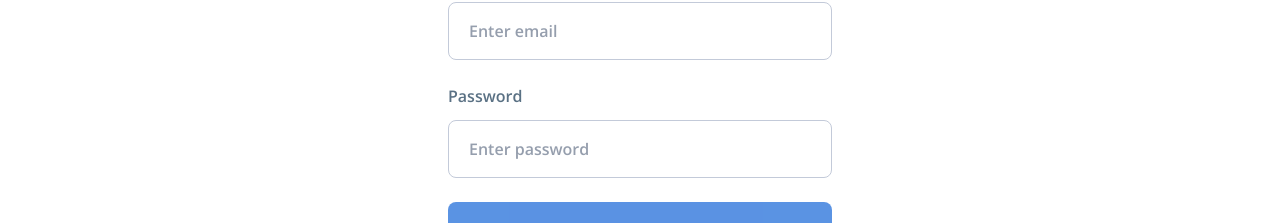
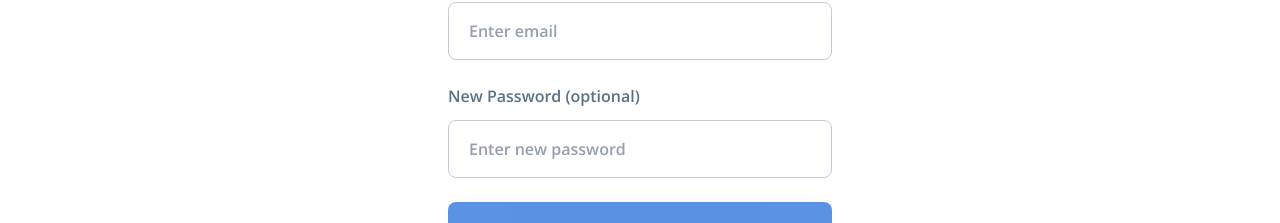
Before and after one commit to ashikurrafi/Blog, a React (Vite) app in the folder client/: page /profile in a window 1280 px wide. Shown: the part 348-571 px from the top of the page. Built offline with nearby package versions, Linux system fonts and the light colour scheme; no server answers; sample sign-in values are in the browser's storage.

Commit message:
implement profile update functionality with toast notifications

```diff
--- a/client/src/pages/profile/ProfilePage.jsx
+++ b/client/src/pages/profile/ProfilePage.jsx
@@ -1,15 +1,19 @@
-import { useQuery } from "@tanstack/react-query";
+import { useMutation, useQuery, useQueryClient } from "@tanstack/react-query";
 import { useEffect } from "react";
 import { useForm } from "react-hook-form";
-import { useSelector } from "react-redux";
+import { useDispatch, useSelector } from "react-redux";
 import { useNavigate } from "react-router-dom";
 
+import { toast } from "react-hot-toast";
 import MainLayout from "../../components/MainLayout";
 import ProfilePicture from "../../components/ProfilePicture";
-import { getUserProfile } from "../../services/index/users";
+import { getUserProfile, updateProfile } from "../../services/index/users";
+import { userActions } from "../../store/reducers/userReducers";
 
 const ProfilePage = () => {
   const navigate = useNavigate();
+  const dispatch = useDispatch();
+  const queryClient = useQueryClient();
   const userState = useSelector((state) => state.user);
 
   const {
@@ -21,6 +25,25 @@ const ProfilePage = () => {
       return getUserProfile({ token: userState.userInfo.token });
     },
     queryKey: ["profile"],
+  });
+
+  const { mutate, isLoading } = useMutation({
+    mutationFn: ({ name, email, password }) => {
+      return updateProfile({
+        token: userState.userInfo.token,
+        userData: { name, email, password },
+      });
+    },
+    onSuccess: (data) => {
+      dispatch(userActions.setUserInfo(data));
+      localStorage.setItem("account", JSON.stringify(data));
+      queryClient.invalidateQueries(["profile"]);
+      toast.success("Profile is updated");
+    },
+    onError: (error) => {
+      toast.error(error.message);
+      console.log(error);
+    },
   });
 
   useEffect(() => {
@@ -46,15 +69,17 @@ const ProfilePage = () => {
     mode: "onChange",
   });
 
-  const submitHandler = (data) => {};
-
-  console.log(profileData);
+  const submitHandler = (data) => {
+    const { name, email, password } = data;
+    mutate({ name, email, password });
+  };
 
   return (
     <>
       <MainLayout>
         <section className="container mx-auto px-5 py-10">
           <div className="w-full max-w-sm mx-auto">
+            <p>{profileData?.name}</p>
             <ProfilePicture avatar={profileData?.avatar} />
             <form onSubmit={handleSubmit(submitHandler)}>
               <div className="flex flex-col mb-6 w-full">
@@ -125,22 +150,13 @@ const ProfilePage = () => {
                   htmlFor="password"
                   className="text-[#5a7184] font-semibold block"
                 >
-                  Password
+                  New Password (optional)
                 </label>
                 <input
                   type="password"
                   id="password"
-                  {...register("password", {
-                    required: {
-                      value: true,
-                      message: "Password is required",
-                    },
-                    minLength: {
-                      value: 6,
-                      message: "Password length must be at least 6 characters",
-                    },
-                  })}
-                  placeholder="Enter password"
+                  {...register("password")}
+                  placeholder="Enter new password"
                   className={`placeholder:text-[#959ead] text-dark-hard mt-3 rounded-lg px-5 py-4 font-semibold block outline-none border ${
                     errors.password ? "border-red-500" : "border-[#c3cad9]"
                   }`}
```
